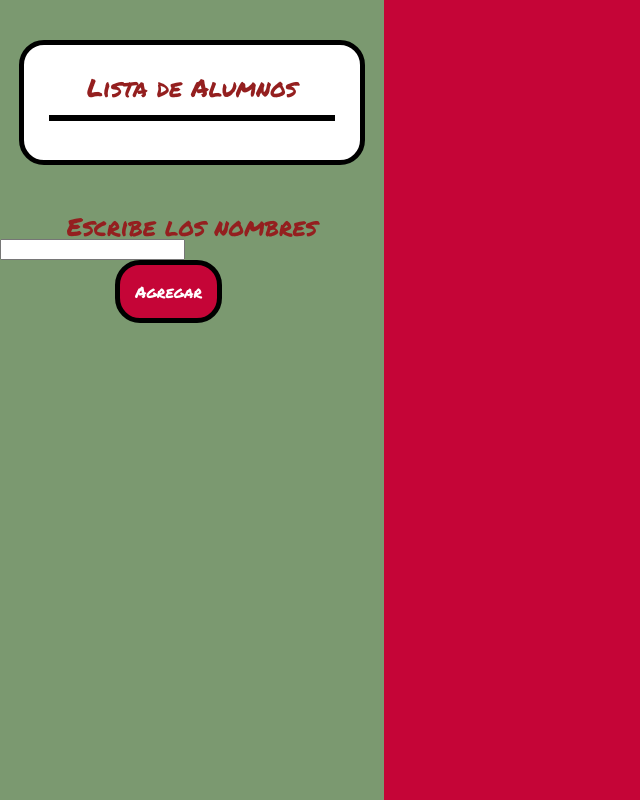
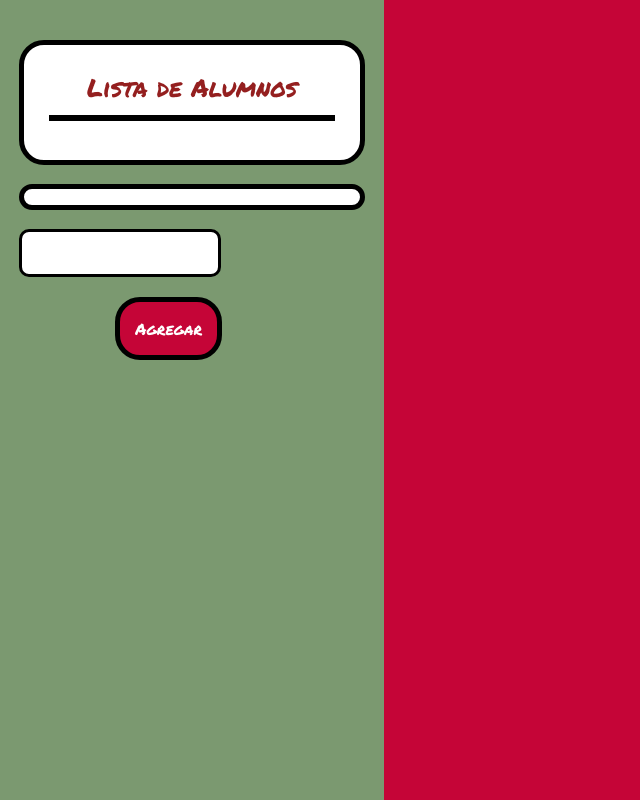
Before and after one commit to MargaritaAlvarezGonz/enterlearning, a plain HTML site: page index.html in a window 1280 px wide. Shown: the whole page, without its empty margins (0-640 px from the left). Drawn offline with Linux system fonts and the light colour scheme.

Commit message:
second change to form

```diff
--- a/index.html
+++ b/index.html
@@ -32,9 +32,7 @@
 
     <div class="container">
       <div class="todoBlock">
-        <div class="titleHolder">
-          <h1>Escribe los nombres</h1>
-        </div>
+
         <div class="todoList">
           <div class="listHolder">
             <ul class="list">
--- a/style.css
+++ b/style.css
@@ -49,17 +49,7 @@ hr {
     margin-top: 15px;
 }
 
-button {
-    font-family: 'Permanent_Marker';
-    font-size: medium;
-    margin: 30%;
-    margin-top: 0;
-    border-radius: 25px;
-    padding: 15px;
-    color: white;
-    background-color: #C50537;
-    border: solid black 5px;
-    }
+
 
 .instructions {
     background-color: white;
@@ -97,3 +87,39 @@ button {
     background-color: white;
     color: black;
 }
+
+.listHolder{
+    background-color: white;
+    margin: 5%;
+    margin-top: 0px;
+    padding: .5rem;
+    border-radius: 25px;
+    border: solid black 5px;
+    font-family: 'Indie_Flower';
+    font-size: large;
+
+}
+
+#addInput{
+    background-color: white;
+    margin: 5%;
+    margin-top: 0;
+    padding: .5rem;
+    border-radius: 10px;
+    border: solid black 3px;
+    font-family: 'Indie_Flower';
+    font-size: large;
+
+}
+
+button {
+    font-family: 'Permanent_Marker';
+    font-size: medium;
+    margin: 30%;
+    margin-top: 0;
+    border-radius: 25px;
+    padding: 15px;
+    color: white;
+    background-color: #C50537;
+    border: solid black 5px;
+    }
```
